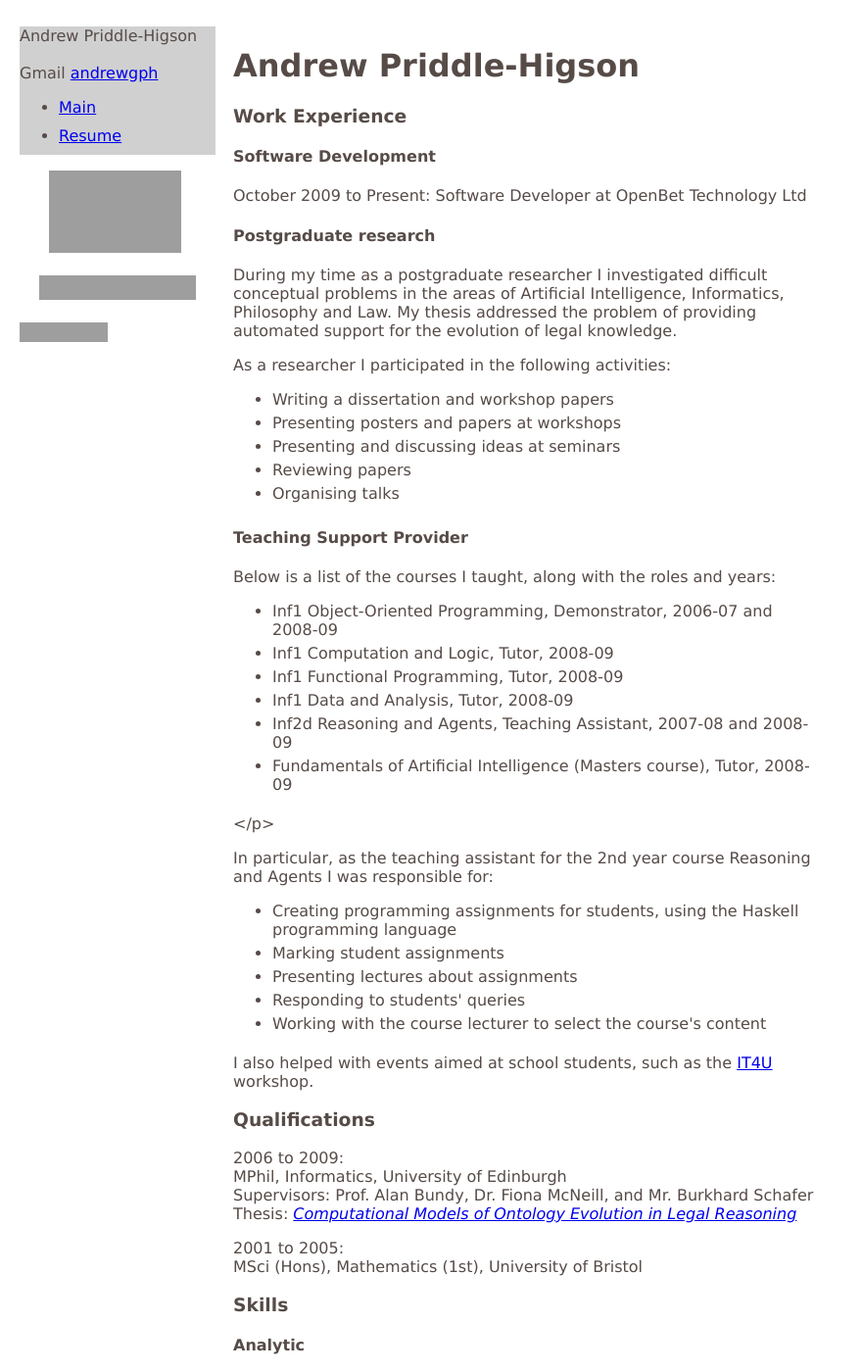
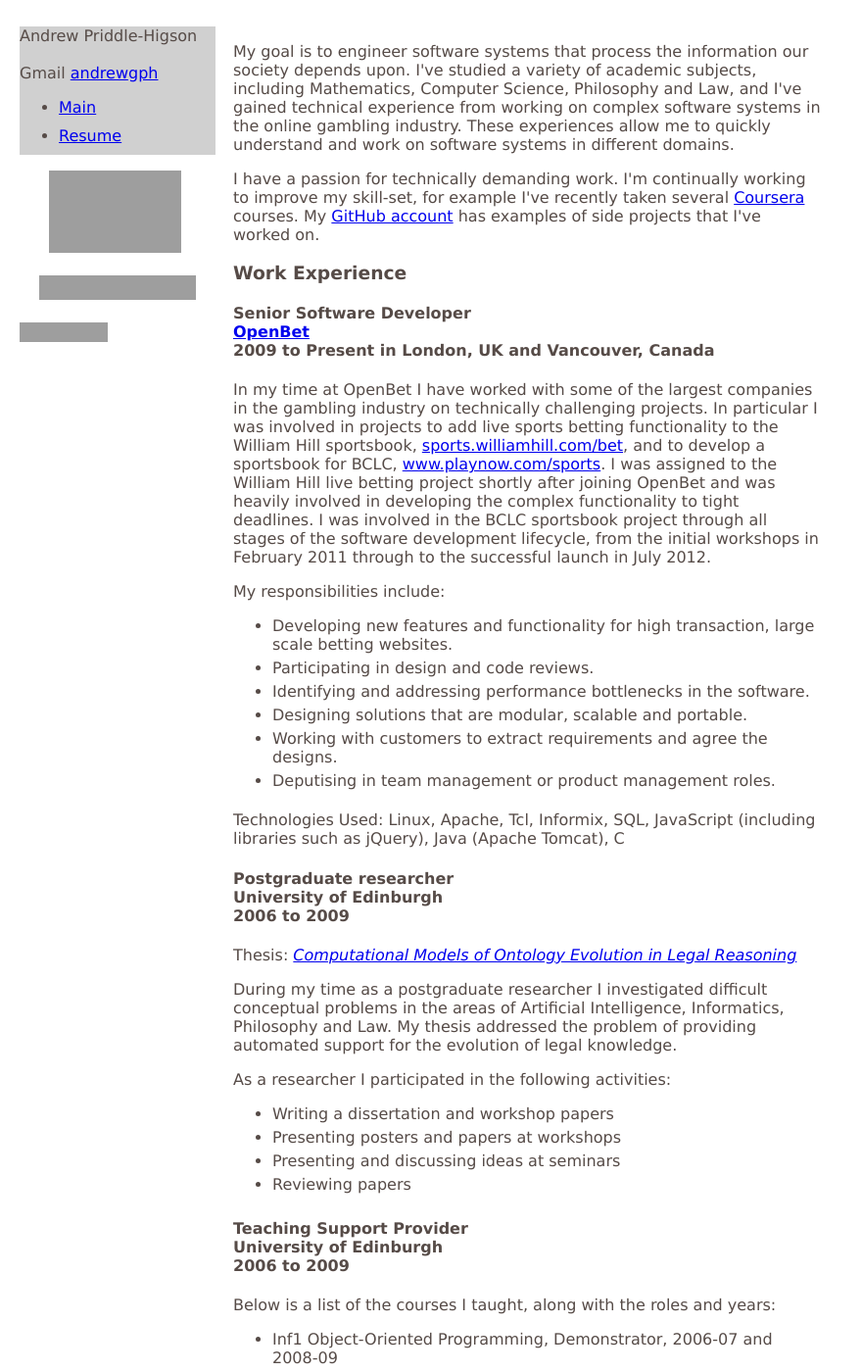
Before and after one commit to andrewgph/andrewgph.github.com, a Jekyll site: the page built from resume/index.md, in a window 1280 px wide and 1400 px high. Shown: the whole window at 98% size, without its empty margins (0-880 px from the left). Built offline with Jekyll 4.4.1, drawn with Linux system fonts in a browser that asks for light colours; nearby versions of some CDN libraries; Markdown is read by kramdown in place of the engine named in the settings; some of the changed text lies outside the part shown; grey boxes are pictures that could not be loaded.

Commit message:
Updating Resume

```diff
--- a/_layouts/default.html
+++ b/_layouts/default.html
@@ -60,8 +60,6 @@
 	</div>
 
 	<div id="content">
-	  <h1>{{ page.title }}</h1>
-
 	  {{ content }}
 	</div>
 
--- a/resume/index.md
+++ b/resume/index.md
@@ -1,18 +1,52 @@
 ---
 layout: default
-title: Andrew Priddle-Higson
+title:
 ---
-
 
 <div class="cv">
 
+<p>
+My goal is to engineer software systems that process the information our society depends upon. I've studied a variety of academic subjects, including Mathematics, Computer Science, Philosophy and Law, and I've gained technical experience from working on complex software systems in the online gambling industry. These experiences allow me to quickly understand and work on software systems in different domains.
+</p>
+<p>
+I have a passion for technically demanding work. I'm continually working to improve my skill-set, for example I've recently taken several <a href="http://www.coursera.org">Coursera</a> courses. My <a href="https://github.com/andrewgph">GitHub account</a> has examples of side projects that I've worked on.
+</p>
+
 <h3> Work Experience </h3>
 
-<h4>Software Development</h4>
+<h4>
+Senior Software Developer <br />
+<a href="http://www.openbet.com">OpenBet</a> <br />
+2009 to Present in London, UK and Vancouver, Canada <br />
+</h4>
 
-   October 2009 to Present: Software Developer at OpenBet Technology Ltd
+<p>
+In my time at OpenBet I have worked with some of the largest companies in the gambling industry on technically challenging projects. In particular I was involved in projects to add live sports betting functionality to the William Hill sportsbook, <a href="http://sports.williamhill.com/bet">sports.williamhill.com/bet</a>, and to develop a sportsbook for BCLC, <a href="http://www.playnow.com/sports">www.playnow.com/sports</a>. I was assigned to the William Hill live betting project shortly after joining OpenBet and was heavily involved in developing the complex functionality to tight deadlines. I was involved in the BCLC sportsbook project through all stages of the software development lifecycle, from the initial workshops in February 2011 through to the successful launch in July 2012.
+</p>
 
-<h4>Postgraduate research</h4>
+<p>
+My responsibilities include:
+</p>
+<ul>
+<li>Developing new features and functionality for high transaction, large scale betting websites.</li>
+<li>Participating in design and code reviews.</li>
+<li>Identifying and addressing performance bottlenecks in the software.</li>
+<li>Designing solutions that are modular, scalable and portable.</li>
+<li>Working with customers to extract requirements and agree the designs.</li>
+<li>Deputising in team management or product management roles.</li>
+</ul>
+
+<p>
+Technologies Used: Linux, Apache, Tcl, Informix, SQL, JavaScript (including libraries such as jQuery), Java (Apache Tomcat), C
+</p>
+
+<h4>
+Postgraduate researcher <br />
+University of Edinburgh <br />
+2006 to 2009 <br />
+</h4>
+
+<p>Thesis: <a href="/docs/Priddle-Higson-MPhil.pdf"><i>Computational Models of Ontology Evolution in Legal Reasoning</i></a></p>
 
 <p>
 During my time as a postgraduate researcher I investigated difficult conceptual problems in
@@ -27,10 +61,13 @@
 <li>Presenting posters and papers at workshops</li>
 <li>Presenting and discussing ideas at seminars</li>
 <li>Reviewing papers</li>
-<li>Organising talks</li>
 </ul>
 
-<h4>Teaching Support Provider</h4>
+<h4>
+Teaching Support Provider <br />
+University of Edinburgh <br />
+2006 to 2009 <br />
+</h4>
 
 <p>
 Below is a list of the courses I taught, along with the roles and years:
@@ -60,6 +97,20 @@
 <a href="http://www.macs.hw.ac.uk/recruitment/IT4U.html">IT4U</a> workshop.
 </p>
 
+<h3>Technical Experience</h3>
+
+<ul>
+<li>Linux system administration: Ubuntu, Arch Linux, Red Hat</li>
+<li>Shell scripting: Bash</li>
+<li>Functional Programming: Haskell</li>
+<li>Object Oriented Programming: JavaScript, Java, PHP</li>
+<li>Declarative Programming: SQL</li>
+<li>Web servers: Apache</li>
+<li>Database Management Systems: Informix, MySQL, PostgreSQL, SQLite</li>
+<li>Web development client-side: JavaScript (including jQuery and Prototype frameworks), HTML, CSS, JSON, XML, HTTP Push<li>
+<li>Web development server-side: Tcl, PHP</li>
+</ul>
+
 <h3> Qualifications </h3>
 
 <p>
@@ -72,64 +123,7 @@
 <p>
 2001 to 2005:
 <br>MSci (Hons), Mathematics (1st), University of Bristol
+<br>In particular I received the highest mark in my year group in the 2nd year Applied Probability module, the 3rd year Logic module and the 4th year Computational Complexity module.
 </p>
 
-<h3>Skills</h3>
-
-<h4>Analytic</h4>
-<p>
-I have experience of a variety of different reasoning methods including mathematical proof,
-conceptual analysis, statistical analysis and argumentation. My studies in Artificial Intelligence
-have developed my knowledge of decision making, statistical reasoning, logical reasoning and
-knowledge representation.
-</p>
-<h4>Communication and Collaboration</h4>
-<p>
-I have extensive teaching experience. In particular,
-working as a teaching assistant I collaborated with course lecturers and another teaching assistant to
-organise and develop assignments for a course with over 70 students.
-</p>
-<p>
-I was also a co-organiser of the 2008 Informatics Jamboree, a 2 day event in which new faculty
-members and external speakers gave presentations on current informatics research.
-</p>
-
-<h4>Technical</h4>
-
-<ul>
-<li>Linux system administration</li>
-<li>Web development</li>
-	<ul>
-		<li>Apache</li>
-		<li>SQL</li>
-		<li>Php</li>
-		<li>Tcl</li>
-		<li>Javascript (including jQuery)</li>
-		<li>CSS</li>
-		<li>JSON</li>
-		<li>XML</li>
-		<li>HTTP Push technologies</li>
-	</ul>
-<li>Haskell</li>
-<li>Java</li>
-</ul>
-
-<h3> Interests </h3>
-
-<ul>
-<li>Exercise: including running, weight lifting, circuits training, swimming, yoga and martial arts</li>
-<li>Reading </li>
-<li>Programming </li>
-<li>Open Source Software </li>
-<li>Artificial Intelligence </li>
-</ul>
-
-<h3> References </h3>
-
-<ul>
-<li>Prof. Alan Bundy</li>
-<li>Dr. Jacques Fleuriot</li>
-</ul>
-
-
 </div>
```
